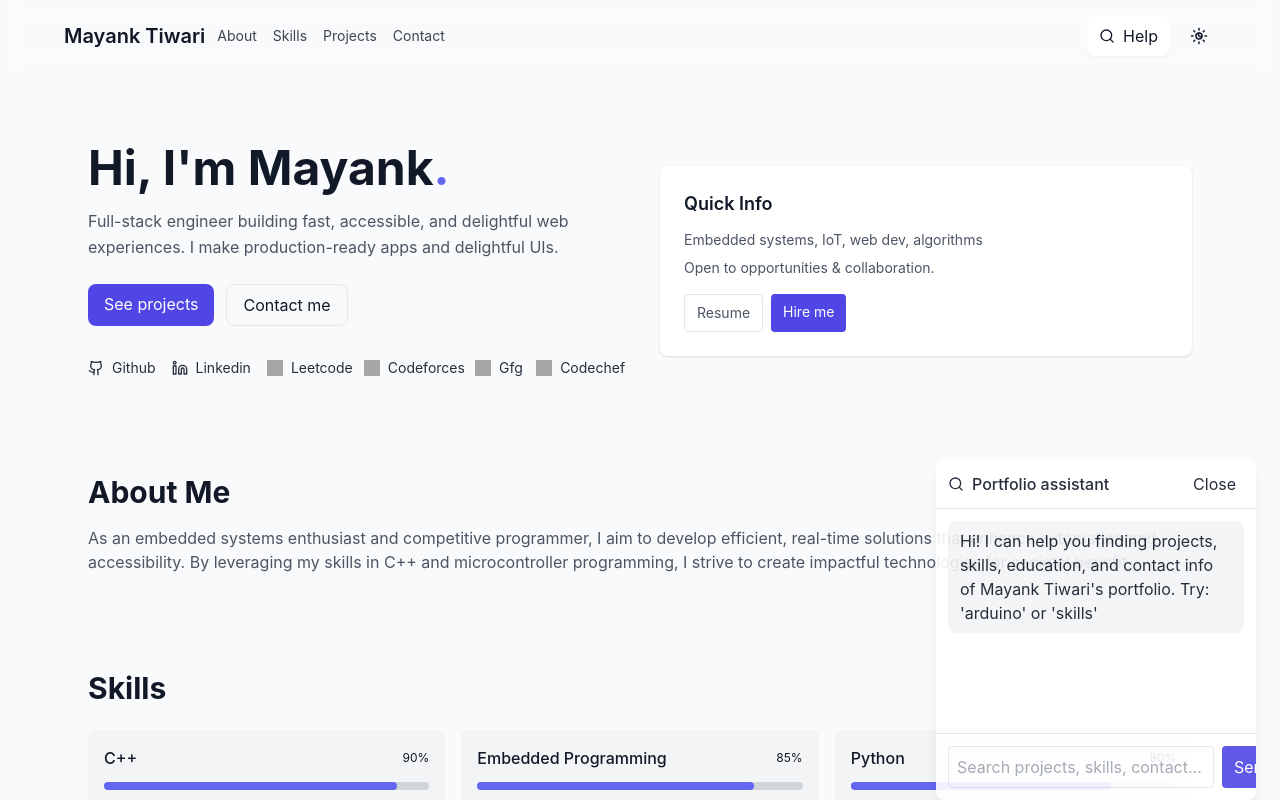
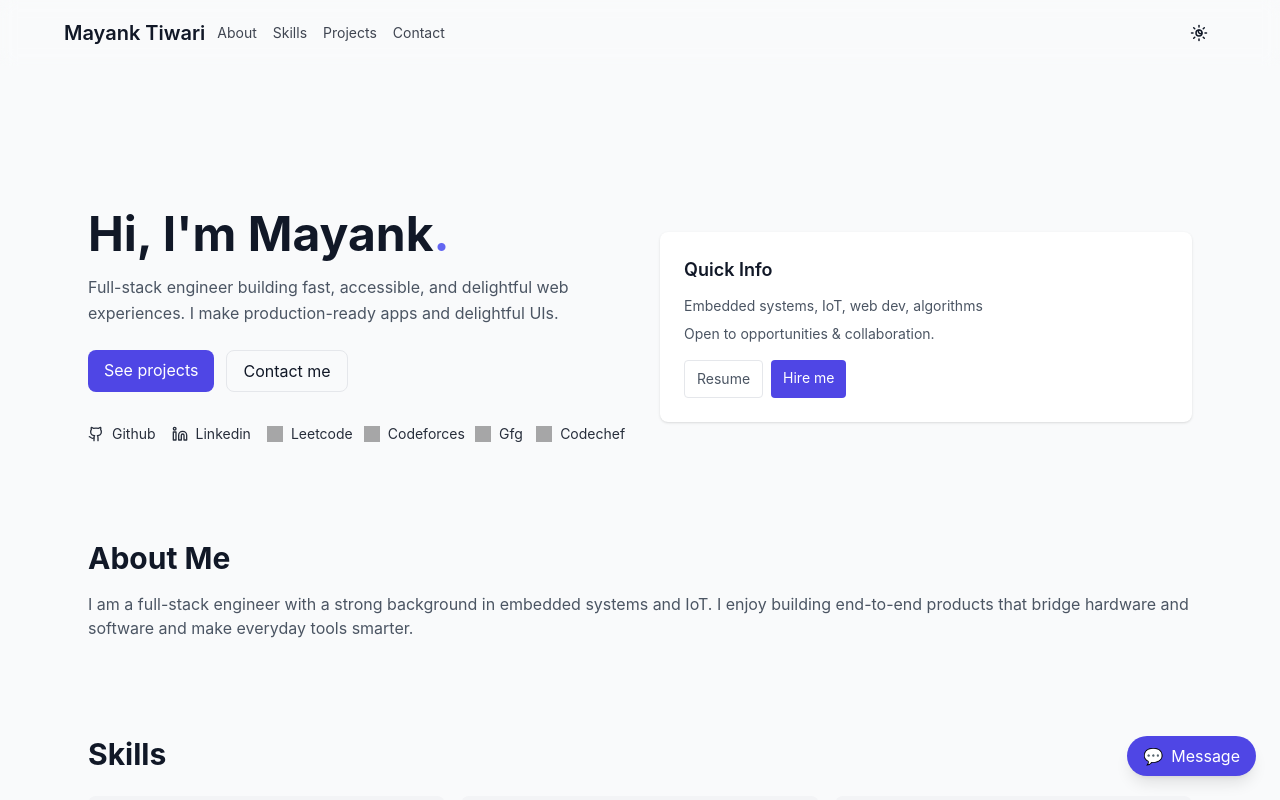
Before and after one commit to mayanktiwarimt/portfolio, a React (Vite) app: page / in a window 1280 px wide. Shown: the top 800 px of the page. Built offline with nearby package versions, Linux system fonts and the light colour scheme; grey boxes are pictures that could not be loaded; the HTML template or start-up script is replaced by a standard one.

Commit message:
updated App.jsx with chatbot changes

```diff
--- a/src/App.jsx
+++ b/src/App.jsx
@@ -1,5 +1,5 @@
 import React, {useState, useEffect, useRef} from 'react'
-import { motion } from 'framer-motion'
+import { motion, AnimatePresence } from 'framer-motion'
 import { SunMoon, Menu, X, Search, Github, Linkedin } from 'lucide-react'
 
 export default function App(){
@@ -7,10 +7,40 @@ export default function App(){
   const [open, setOpen] = useState(false)
   const [query, setQuery] = useState("")
   const [chatOpen, setChatOpen] = useState(false)
-  const [messages, setMessages] = useState([{from: "bot", text: "Hi! I can help you finding projects, skills, education, and contact info of Mayank Tiwari's portfolio. Try: 'arduino' or 'skills'"}])
+  const [messages, setMessages] = useState([{from: "bot", text: "Hi! I can search your projects, skills, education, and contact info from Mayank Tiwari's portfolio. Try: 'show projects about arduino' or 'list my skills'"}])
   const inputRef = useRef(null)
+  const messagesRef = useRef(null)
+  const prevMessagesLen = useRef(messages.length)
+  const [unread, setUnread] = useState(0)
 
   useEffect(()=>{ document.documentElement.classList.toggle("dark", dark) }, [dark])
+
+  useEffect(()=>{
+    if(chatOpen){
+      setTimeout(()=> inputRef.current?.focus(), 60)
+      setUnread(0)
+    }
+  }, [chatOpen])
+
+  useEffect(()=>{
+    function onKey(e){ if(e.key === 'Escape') setChatOpen(false) }
+    window.addEventListener('keydown', onKey)
+    return ()=> window.removeEventListener('keydown', onKey)
+  }, [])
+
+  useEffect(()=>{
+    const el = messagesRef.current
+    if(!el) return
+    el.scrollTop = el.scrollHeight
+    const prev = prevMessagesLen.current
+    if(messages.length > prev){
+      const newMsg = messages[messages.length - 1]
+      if(newMsg?.from === 'bot' && !chatOpen){
+        setUnread(u=>u+1)
+      }
+    }
+    prevMessagesLen.current = messages.length
+  }, [messages, chatOpen])
 
   const projects = [
     {id:1,title:"Hand Gesture to Voice Converter (Arduino UNO)",tags:["arduino","embedded","assistive"],desc:"Wearable prototype using flex sensors and Arduino UNO to translate hand gestures into voice commands for assistive technology.",certs:["/certs/hand_gesture_certificate.pdf"]},
@@ -49,7 +79,7 @@ export default function App(){
     if(s.length) hits.push({type:"skills", items:s})
     if(t.includes("contact") || t.includes("email") || t.includes("reach")) hits.push({type:"contact", items:[{email:"mayanktila444@gmail.com", phone:"+91 8273305198"}]})
     if(hits.length) return {matches: hits, reply: `found ${hits.length} matches`}
-    return {matches:[], reply:"no longer messages this is not AI — try shorter keywords like 'contact' or 'project'"}
+    return {matches:[], reply:"no direct matches — try shorter keywords like 'react' or 'e‑commerce'"}
   }
 
   function handleSend(){
@@ -62,10 +92,10 @@ export default function App(){
       const r = searchSite(text)
       if(r.matches.length){
         const chunks = r.matches.map(m=>{
-          if(m.type==="projects") return "Projects:\n" + m.items.map(p=>`- ${p.title}: ${p.desc}`).join('\n')
-          if(m.type==="skills") return "Skills:\n" + m.items.map(s=>`- ${s.name} (${s.level}%)`).join('\n')
-          if(m.type==="contact") return "Contact:\n" + m.items.map(c=>`- email: ${c.email} \n- phone: ${c.phone}`).join('\n')
-          return ""
+          if(m.type=== "projects") return 'Projects:\n' + m.items.map(p=>`- ${p.title}: ${p.desc}`).join('\n')
+          if(m.type=== "skills") return 'Skills:\n' + m.items.map(s=>`- ${s.name} (${s.level}%)`).join('\n')
+          if(m.type=== "contact") return 'Contact:\n' + m.items.map(c=>`- email: ${c.email}\n- phone: ${c.phone}`).join('\n')
+          return ''
         }).join('\n\n')
         setMessages(m=>[...m, {from:"bot", text:chunks}])
       } else {
@@ -77,9 +107,15 @@ export default function App(){
 
   function handleKey(e){ if(e.key === "Enter") handleSend() }
 
+  const modalVariant = {
+    hidden: {opacity: 0, scale: 0.98, y: 12},
+    visible: {opacity: 1, scale: 1, y: 0, transition: {type: 'spring', stiffness: 300, damping: 25}},
+    exit: {opacity: 0, scale: 0.98, y: 12, transition: {duration: 0.18}}
+  }
+
   return (
     <div className="min-h-screen bg-gray-50 dark:bg-gray-900 text-gray-900 dark:text-gray-100 transition-colors">
-      <header className="fixed w-full z-40 bg-opacity-60 backdrop-blur p-4">
+      <header className=" w-full z-40 bg-opacity-60 backdrop-blur p-4">
         <div className="max-w-6xl mx-auto flex items-center justify-between">
           <div className="flex items-center gap-3">
             <div className="font-semibold text-xl">Mayank Tiwari</div>
@@ -91,9 +127,6 @@ export default function App(){
             </nav>
           </div>
           <div className="flex items-center gap-3">
-            <button onClick={()=>setChatOpen(v=>!v)} className="px-3 py-2 rounded-lg bg-white dark:bg-gray-800 shadow-sm flex items-center gap-2">
-              <Search size={16}/> Help
-            </button>
             <button onClick={()=>setDark(d=>!d)} className="p-2 rounded-lg hover:bg-gray-200 dark:hover:bg-gray-800">
               <SunMoon size={18}/>
             </button>
@@ -136,7 +169,7 @@ export default function App(){
               <p>Embedded systems, IoT, web dev, algorithms</p>
               <p className="mt-2">Open to opportunities & collaboration.</p>
               <div className="mt-4 flex gap-2">
-                <a href="/Mayank_Tiwari_Resume.pdf" className="px-3 py-2 border rounded">Resume</a>
+                <a href="/Mayank_Tiwari_Resume.pdf" target="_blank" rel="noreferrer" download className="px-3 py-2 border rounded">Resume</a>
                 <a href="#contact" className="px-3 py-2 bg-indigo-600 text-white rounded">Hire me</a>
               </div>
             </div>
@@ -145,9 +178,7 @@ export default function App(){
 
         <section id="about" className="max-w-6xl mx-auto px-6 py-12">
           <h2 className="text-3xl font-bold mb-4">About Me</h2>
-          <p className="text-gray-600 dark:text-gray-300">As an embedded systems enthusiast and competitive programmer, I aim to develop efficient, real-time solutions
-that enhance automation and accessibility. By leveraging my skills in C++ and microcontroller programming, I strive
-to create impactful technologies for societal benefit.</p>
+          <p className="text-gray-600 dark:text-gray-300">I am a full-stack engineer with a strong background in embedded systems and IoT. I enjoy building end-to-end products that bridge hardware and software and make everyday tools smarter.</p>
         </section>
 
         <section id="skills" className="max-w-6xl mx-auto px-6 py-12">
@@ -221,19 +252,63 @@ to create impactful technologies for societal benefit.</p>
         </section>
       </main>
 
-      <div className={`fixed right-6 bottom-6 w-80 max-w-full ${chatOpen ? '' : 'translate-y-6 opacity-90'} transition-all`}>
+      <div className="fixed right-6 bottom-6 z-50 flex items-center gap-3">
+        <button onClick={()=>setChatOpen(v=>!v)} aria-label="message" className="hidden md:inline-flex items-center gap-2 px-4 py-2 rounded-full bg-indigo-600 text-white shadow-lg hover:scale-105 transition-transform">
+          <span>💬</span>
+          <span>Message</span>
+          {unread > 0 && (
+            <span className="ml-2 bg-red-500 text-white text-xs rounded-full w-5 h-5 flex items-center justify-center">{unread > 9 ? '9+' : unread}</span>
+          )}
+        </button>
+
+        <button onClick={()=>setChatOpen(v=>!v)} aria-label="open chatbot" className="md:hidden flex items-center justify-center w-12 h-12 rounded-full bg-indigo-600 text-white shadow-lg hover:scale-105 transition-transform">
+          <div className="relative">
+            <span className="block">💬</span>
+            {unread > 0 && (
+              <span className="absolute -top-1 -right-1 bg-red-500 text-white text-xs rounded-full w-5 h-5 flex items-center justify-center">{unread > 9 ? '9+' : unread}</span>
+            )}
+          </div>
+        </button>
+      </div>
+
+      <AnimatePresence>
+        {chatOpen && (
+          <>
+            <motion.div
+              key="overlay"
+              initial={{opacity:0}}
+              animate={{opacity:1}}
+              exit={{opacity:0}}
+              onClick={()=>setChatOpen(false)}
+              className="fixed inset-0 z-40 bg-black/30"
+              aria-hidden
+            />
+
+            <motion.div
+              key="assistant"
+              id="chatbot"
+              role="dialog"
+              aria-modal="true"
+              aria-label="chatbot"
+              initial="hidden"
+              animate="visible"
+              exit="exit"
+              variants={modalVariant}
+              className="fixed z-50 right-6 bottom-20 w-96 max-w-full md:right-8 md:bottom-12"
+              onClick={(e)=> e.stopPropagation()}
+            >
               <div className="bg-white dark:bg-gray-800 rounded-lg shadow-lg overflow-hidden">
                 <div className="flex items-center justify-between px-3 py-2 border-b dark:border-gray-700">
                   <div className="flex items-center gap-2">
                     <Search size={16}/>
-              <div className="font-medium">Portfolio assistant</div>
+                    <div className="font-medium">Chatbot</div>
                   </div>
                   <div className="flex items-center gap-2">
                     <button onClick={()=>setChatOpen(false)} className="px-2 py-1">Close</button>
                   </div>
                 </div>
 
-          <div className="p-3 h-56 overflow-y-auto" style={{background: 'linear-gradient(180deg, rgba(255,255,255,0.02), transparent)'}}>
+                <div ref={messagesRef} className="p-3 h-56 overflow-y-auto" style={{background: 'linear-gradient(180deg, rgba(255,255,255,0.02), transparent)'}}>
                   {messages.map((m,i)=> (
                     <div key={i} className={`mb-3 ${m.from==='user' ? 'text-right' : ''}`}>
                       <div className={`${m.from==='user' ? 'inline-block bg-indigo-600 text-white' : 'inline-block bg-gray-100 dark:bg-gray-700 text-gray-900 dark:text-gray-100'} px-3 py-2 rounded-lg`}>{m.text}</div>
@@ -248,7 +323,11 @@ to create impactful technologies for societal benefit.</p>
                   </div>
                 </div>
               </div>
-      </div>
+            </motion.div>
+          </>
+        )}
+      </AnimatePresence>
+
     </div>
   )
 }
```
Lines whose indentation alone changed are shown as unchanged.
